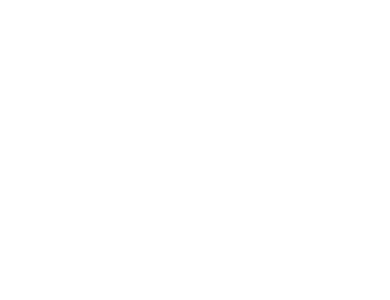
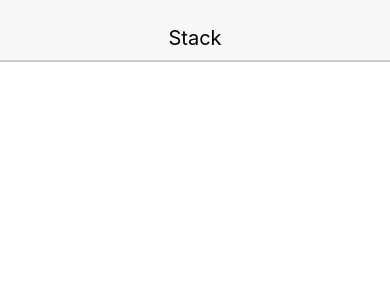
Before and after one commit to anthonyzhu132/stack-redux-react-native, a React Native app: screen / in a window 390 px wide. Shown: the top 300 px of the page. Built offline with nearby package versions, Linux system fonts and the light colour scheme.

Commit message:
wrapped header component with view tag within provider

```diff
--- a/src/App.js
+++ b/src/App.js
@@ -3,11 +3,14 @@
 import { Provider } from 'react-redux';
 import { createStore } from 'redux';
 import reducers from './reducers';
+import Header from './components/common/Header';
 
 const App = () => {
   return (
     <Provider store={createStore(reducers)}>
-      <View />
+      <View>
+        <Header headerText="Stack" />
+      </View>
     </Provider>
   );
 };
```
